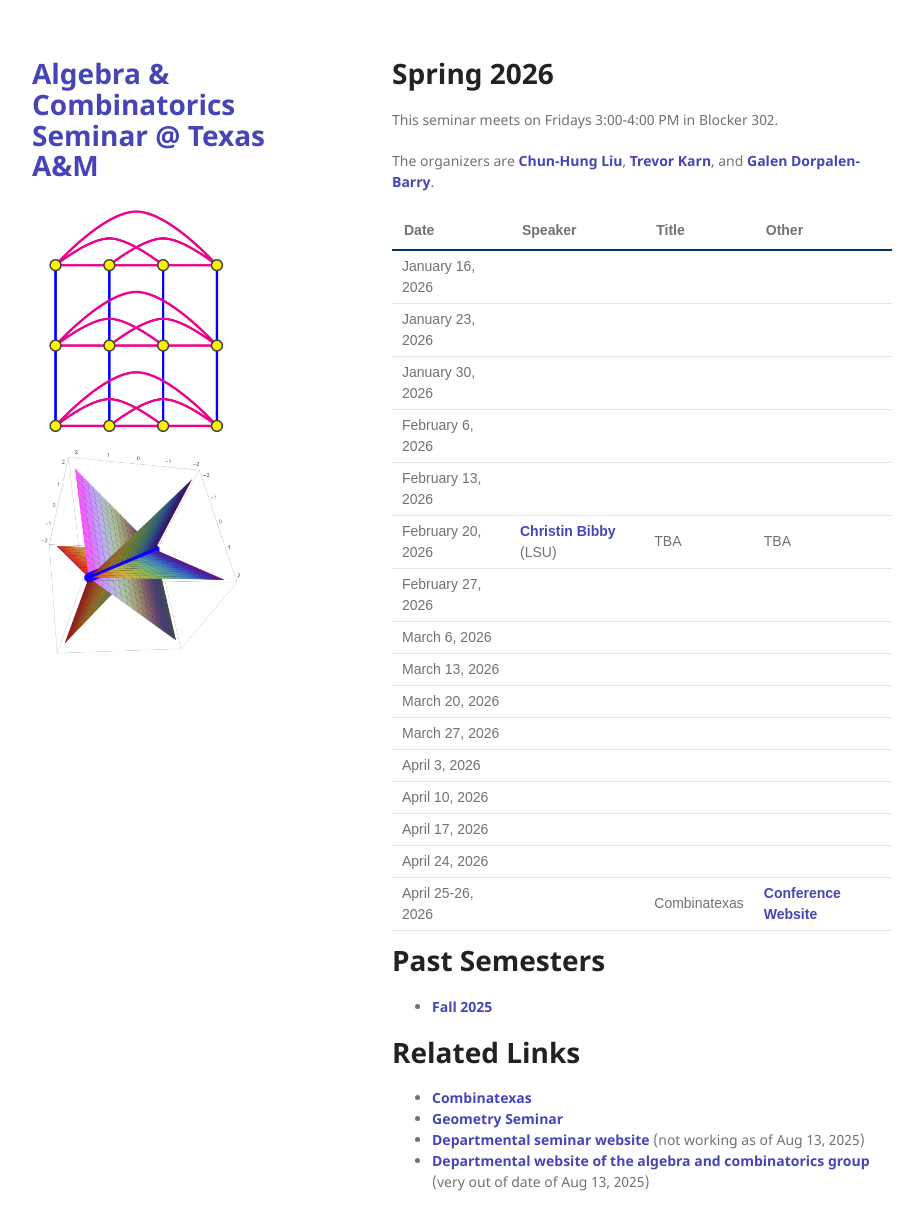
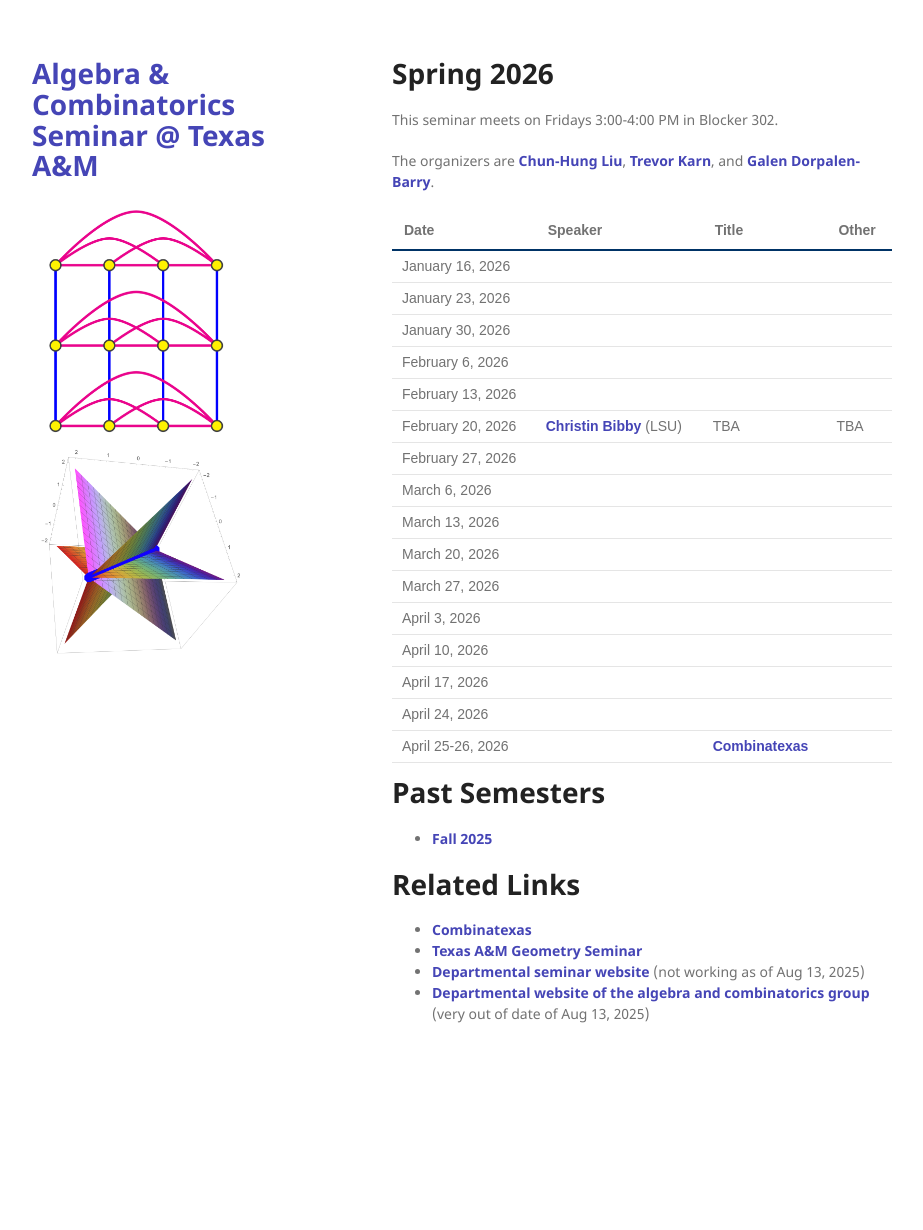
Before and after one commit to tamu-seminar/alg-comb, a Jekyll site: the page built from index.md, in a window 1280 px wide and 1262 px high. Shown: the top 1230 px of the window, without its empty margins (178-1101 px from the left). Built offline with Jekyll 4.4.1, drawn with Linux system fonts in a browser that asks for light colours.

Commit message:
formatting

```diff
--- a/index.md
+++ b/index.md
@@ -38,7 +38,7 @@ The organizers are [Chun-Hung Liu](https://people.tamu.edu/~chliu/), [Trevor Kar
 | April 10, 2026    |         |       |       |
 | April 17, 2026    |         |       |       |
 | April 24, 2026    |         |       |       |
-| April 25-26, 2026    |         |  Combinatexas     |  [Conference Website](https://sites.google.com/view/combinatexas-2026/home)     |
+| April 25-26, 2026    |         |  [Combinatexas](https://sites.google.com/view/combinatexas-2026/home)     |       |
 
 
 
@@ -49,7 +49,7 @@ The organizers are [Chun-Hung Liu](https://people.tamu.edu/~chliu/), [Trevor Kar
 # Related Links
 
 - [Combinatexas](https://sites.google.com/view/combinatexas-2026/home)
-- [Geometry Seminar](https://tamu-seminar.github.io/geometry/)
+- [Texas A&M Geometry Seminar](https://tamu-seminar.github.io/geometry/)
 - [Departmental seminar website](https://artsci.tamu.edu/mathematics/research/seminars/algebra-combinatorics/index.html) (not working as of Aug 13, 2025)
 - [Departmental website of the algebra and combinatorics group](https://artsci.tamu.edu/mathematics/research/algebra-combinatorics/index.html#Algebra%20and%20Combinatorics) (very out of date of Aug 13, 2025)
 
```
